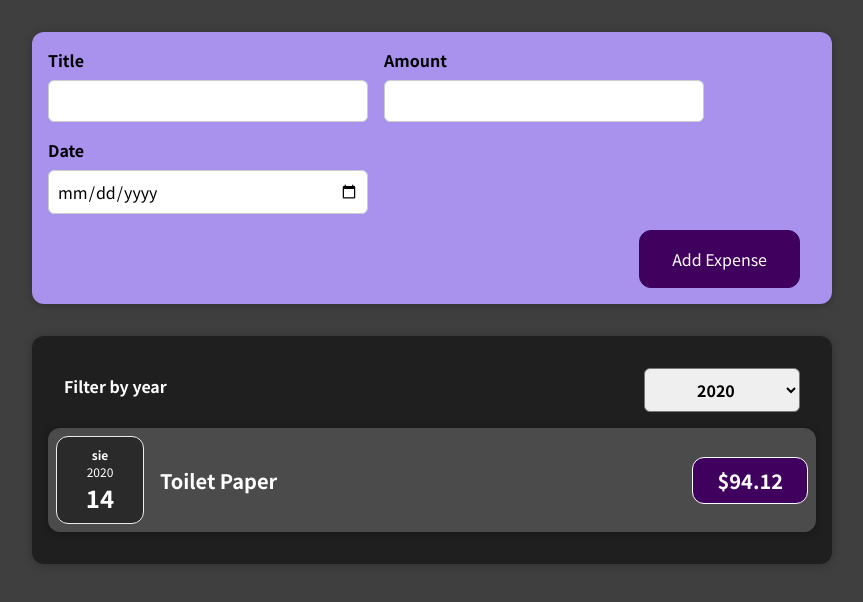
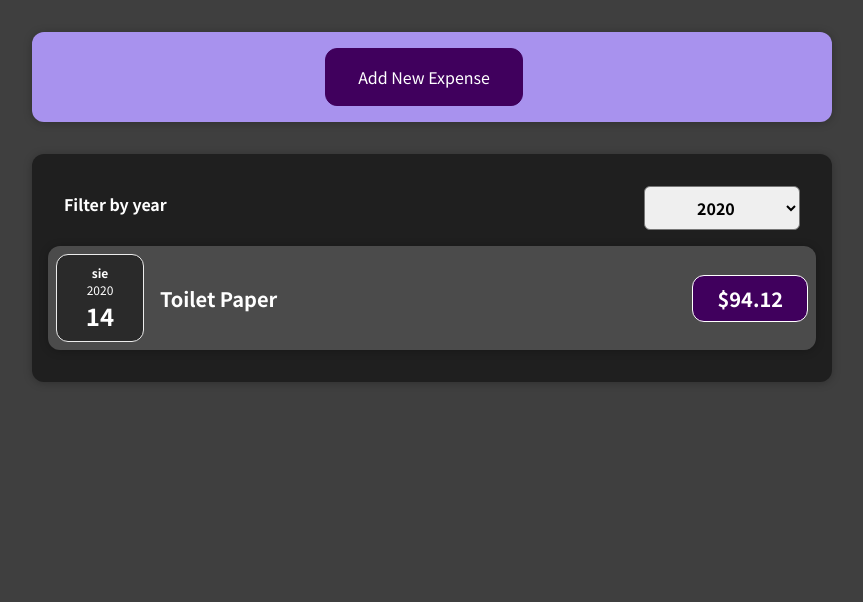
Before and after one commit to Robert-Sawyer/expense-observer, a React (Create React App) app: page / in a window 1280 px wide. Shown: the top 602 px of the page, without its empty margins (208-1071 px from the left). Built offline with nearby package versions, Linux system fonts and the light colour scheme.

Commit message:
Warunkowe ukrycie formularza dodawania wydatku

```diff
--- a/src/components/Expenses/Expenses.js
+++ b/src/components/Expenses/Expenses.js
@@ -1,5 +1,4 @@
 import React, {useState} from "react";
-import ExpenseItem from './ExpenseItem';
 import Card from '../UI/Card';
 import './Expenses.css';
 import ExpensesFilter from "./ExpensesFilter";
--- a/src/components/NewExpense/ExpenseForm.css
+++ b/src/components/NewExpense/ExpenseForm.css
@@ -22,5 +22,6 @@
 }
 
 .new-expense__actions {
-    text-align: right;
+    display: flex;
+    justify-content: flex-end;
 }
--- a/src/components/NewExpense/ExpenseForm.js
+++ b/src/components/NewExpense/ExpenseForm.js
@@ -2,41 +2,21 @@ import React, { useState } from 'react';
 
 import './ExpenseForm.css';
 
-const ExpenseForm = ({onSaveExpenseData}) => {
+const ExpenseForm = ({onSaveExpenseData, onCancel}) => {
     const [enteredTitle, setEnteredTitle] = useState('');
     const [enteredAmount, setEnteredAmount] = useState('');
     const [enteredDate, setEnteredDate] = useState('');
-    // const [userInput, setUserInput] = useState({
-    //   enteredTitle: '',
-    //   enteredAmount: '',
-    //   enteredDate: '',
-    // });
 
     const titleChangeHandler = (event) => {
         setEnteredTitle(event.target.value);
-        // setUserInput({
-        //   ...userInput,
-        //   enteredTitle: event.target.value,
-        // });
-        // setUserInput((prevState) => {
-        //   return { ...prevState, enteredTitle: event.target.value };
-        // });
     };
 
     const amountChangeHandler = (event) => {
         setEnteredAmount(event.target.value);
-        // setUserInput({
-        //   ...userInput,
-        //   enteredAmount: event.target.value,
-        // });
     };
 
     const dateChangeHandler = (event) => {
         setEnteredDate(event.target.value);
-        // setUserInput({
-        //   ...userInput,
-        //   enteredDate: event.target.value,
-        // });
     };
 
     const submitHandler = (event) => {
@@ -86,8 +66,13 @@ const ExpenseForm = ({onSaveExpenseData}) => {
                     />
                 </div>
             </div>
-            <div className='new-expense__actions'>
-                <button type='submit'>Add Expense</button>
+            <div className="new-expense__actions">
+                <div className='new-expense__cancel'>
+                    <button type='button' onClick={onCancel}>Cancel</button>
+                </div>
+                <div className='new-expense__submit'>
+                    <button type='submit'>Add Expense</button>
+                </div>
             </div>
         </form>
     );
--- a/src/components/NewExpense/NewExpense.js
+++ b/src/components/NewExpense/NewExpense.js
@@ -1,20 +1,33 @@
-import React from 'react';
+import React, {useState} from 'react';
 
 import ExpenseForm from './ExpenseForm';
 import './NewExpense.css';
 
 const NewExpense = ({onAddExpense}) => {
+    const [formVisible, setFormVisible] = useState(false)
+
+    const showFormHandler = () => {
+        setFormVisible((prevState => !prevState))
+    }
+
     const saveExpenseDataHandler = (enteredExpenseData) => {
         const expenseData = {
             ...enteredExpenseData,
             id: Math.random().toString()
         };
         onAddExpense(expenseData);
+        setFormVisible((prevState => !prevState))
     };
 
     return (
         <div className='new-expense'>
-            <ExpenseForm onSaveExpenseData={saveExpenseDataHandler} />
+            {formVisible ? (
+                <ExpenseForm onSaveExpenseData={saveExpenseDataHandler} onCancel={showFormHandler}/>
+            ) : (
+                <div className='new-expense__cancel'>
+                    <button onClick={showFormHandler}>Add New Expense</button>
+                </div>
+            )}
         </div>
     );
 };
```
Also changed, not shown: src/components/Expenses/ExpensesList.js (line endings or trailing spaces).
